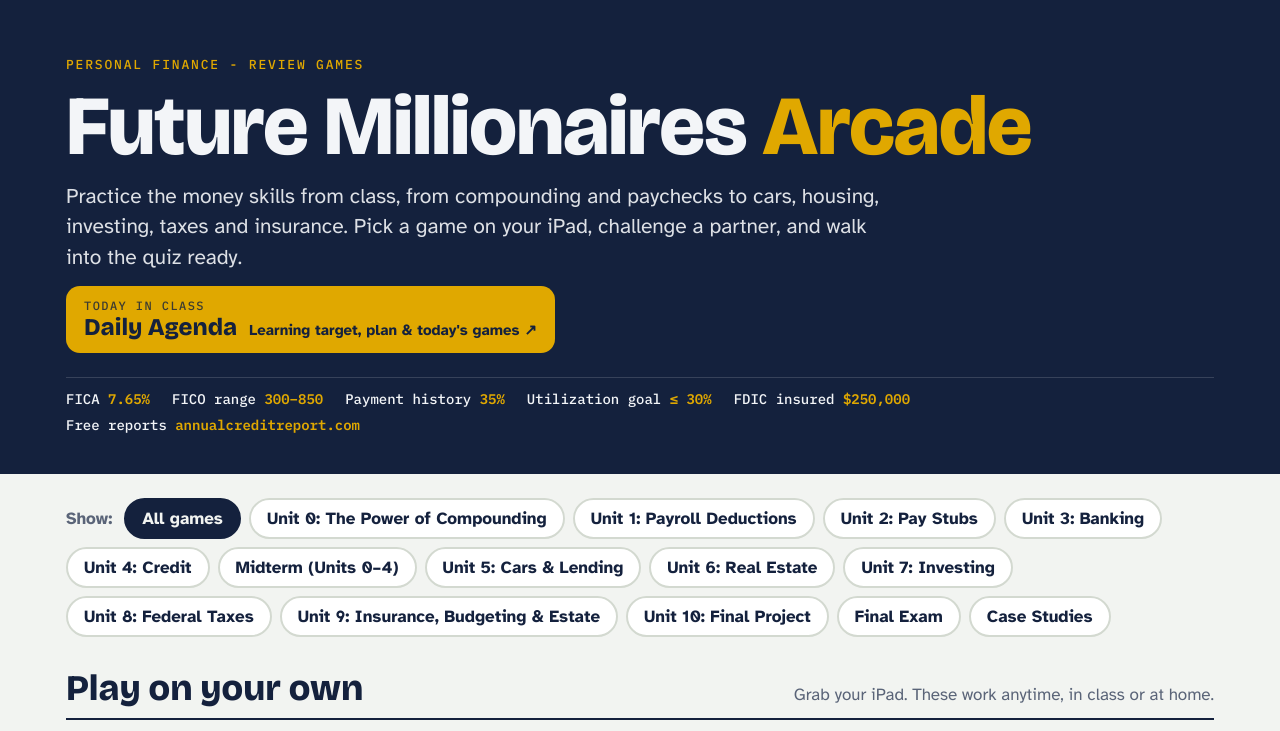
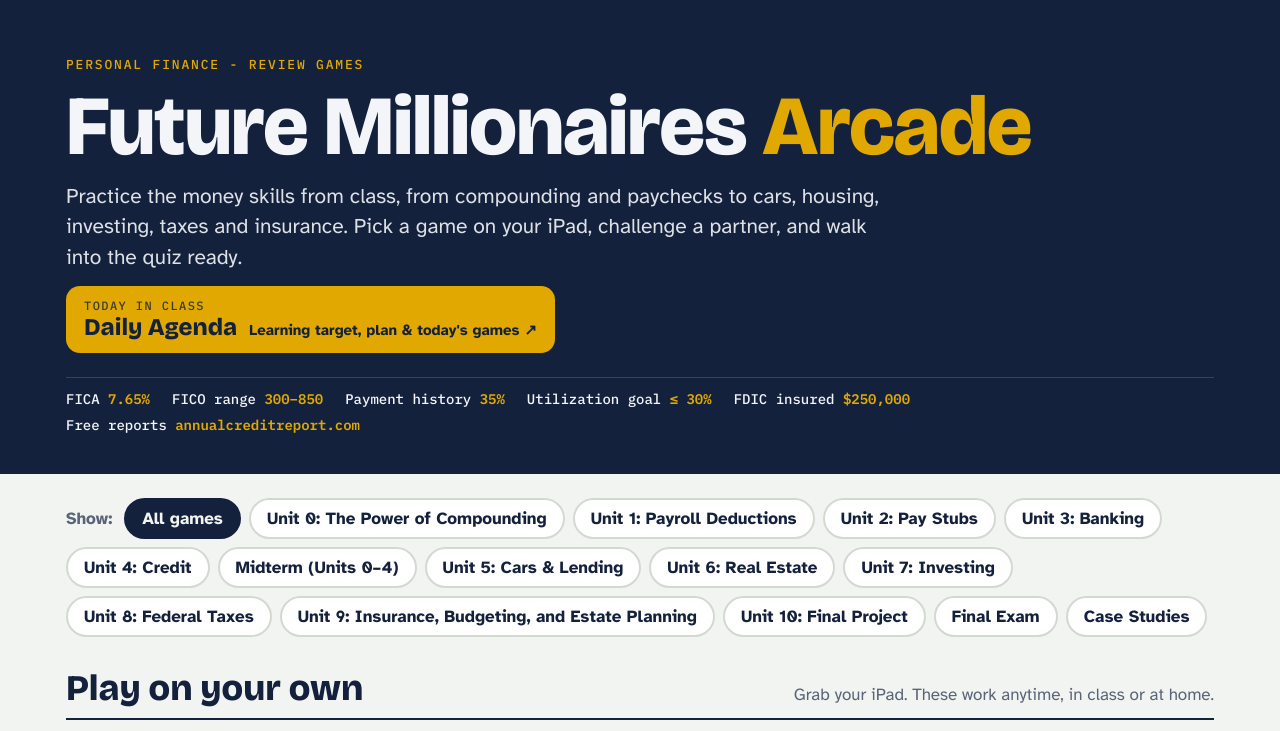
Before and after one commit to kjfisher/personal-finance, a plain HTML site: page index.html in a window 1280 px wide. Shown: the top 731 px of the page. Drawn offline with nearby package versions, Linux system fonts and the light colour scheme.

Commit message:
Update index.html

```diff
--- a/index.html
+++ b/index.html
@@ -102,7 +102,7 @@ footer { color:var(--muted); font-size:14px; text-align:center; padding-block:0
     <button class="chip" data-f="u6" aria-pressed="false">Unit 6: Real Estate</button>
     <button class="chip" data-f="u7" aria-pressed="false">Unit 7: Investing</button>
     <button class="chip" data-f="u8" aria-pressed="false">Unit 8: Federal Taxes</button>
-    <button class="chip" data-f="u9" aria-pressed="false">Unit 9: Insurance, Budgeting &amp; Estate</button>
+    <button class="chip" data-f="u9" aria-pressed="false">Unit 9: Insurance, Budgeting, and Estate Planning</button>
     <button class="chip" data-f="u10" aria-pressed="false">Unit 10: Final Project</button>
     <button class="chip" data-f="fin" aria-pressed="false">Final Exam</button>
 
@@ -163,17 +163,17 @@ const GAMES=[
   d:"Climb from $100 to $1,000,000 with questions from all nine units. Results show which units to study.", url:"/final-millionaire/"},
  {f:"u10", where:"solo", isNew:true, name:"Life at 22", big:"$/month", color:"--u10", unit:"Unit 10 - Final Project", tags:["Project tool", "Saves on this iPad"],
   d:"Build your career's monthly money plan: paycheck, rent, car, saving and fun, with live checks against the 30%, 10% and 50/30/20 guidelines.", url:"/life-at-22/"},
- {f:"u9", where:"solo", isNew:true, name:"Budget Builder", big:"50/30/20", color:"--u9", unit:"Unit 9 - Insurance, Budgeting & Estate", tags:["Solo", "6 budgets"],
+ {f:"u9", where:"solo", isNew:true, name:"Budget Builder", big:"50/30/20", color:"--u9", unit:"Unit 9 - Insurance, Budgeting, and Estate Planning", tags:["Solo", "6 budgets"],
   d:"Split pay 50/30/20, sort needs and wants, size an emergency fund and balance a real budget.", url:"/budget-builder/"},
- {f:"u9", where:"solo", isNew:true, name:"Cover Me", big:"Deductible", color:"--u9", unit:"Unit 9 - Insurance, Budgeting & Estate", tags:["Solo", "6 cards"],
+ {f:"u9", where:"solo", isNew:true, name:"Cover Me", big:"Deductible", color:"--u9", unit:"Unit 9 - Insurance, Budgeting, and Estate Planning", tags:["Solo", "6 cards"],
   d:"What you really pay on a medical bill, premiums vs. deductibles, insurance types, life insurance and estate documents.", url:"/cover-me/"},
- {f:"u9", where:"partner", isNew:true, name:"Life Duel", big:"Need?", color:"--u9", unit:"Unit 9 - Insurance, Budgeting & Estate", tags:["2 players, 1 iPad", "5–10 min"],
+ {f:"u9", where:"partner", isNew:true, name:"Life Duel", big:"Need?", color:"--u9", unit:"Unit 9 - Insurance, Budgeting, and Estate Planning", tags:["2 players, 1 iPad", "5–10 min"],
   d:"Budgets, emergency funds, insurance and estate planning. First correct tap scores.", url:"/life-duel/"},
- {f:"u9", where:"partner", isNew:true, name:"Life Vault", big:"6 locks", color:"--u9", unit:"Unit 9 - Insurance, Budgeting & Estate", tags:["Partners or teams", "15–20 min"],
+ {f:"u9", where:"partner", isNew:true, name:"Life Vault", big:"6 locks", color:"--u9", unit:"Unit 9 - Insurance, Budgeting, and Estate Planning", tags:["Partners or teams", "15–20 min"],
   d:"Six locks build Imani's budget, emergency fund, insurance and estate plan.", url:"/life-vault/"},
- {f:"u9", where:"class", isNew:true, name:"Life Corners", big:"4 corners", color:"--u9", unit:"Unit 9 - Insurance, Budgeting & Estate", tags:["Get up and move", "10–15 min"],
+ {f:"u9", where:"class", isNew:true, name:"Life Corners", big:"4 corners", color:"--u9", unit:"Unit 9 - Insurance, Budgeting, and Estate Planning", tags:["Get up and move", "10–15 min"],
   d:"Need, want or savings? Which insurance? Which document? Walk to your answer.", url:"/life-corners/"},
- {f:"u9", where:"class", isNew:true, name:"Life Showdown", big:"500", color:"--u9", unit:"Unit 9 - Insurance, Budgeting & Estate", tags:["Teams", "25–30 min"],
+ {f:"u9", where:"class", isNew:true, name:"Life Showdown", big:"500", color:"--u9", unit:"Unit 9 - Insurance, Budgeting, and Estate Planning", tags:["Teams", "25–30 min"],
   d:"Budgeting, emergency funds, health insurance, coverage types, life insurance and estate planning, with a plan-it final.", url:"/life-showdown/"},
  {f:"u8", where:"solo", isNew:true, name:"File It", big:"1040", color:"--u8", unit:"Unit 8 - Federal Taxes", tags:["Solo", "7 forms"],
   d:"Do a 2026 return: taxable income, tax by bracket, refund or owe, marginal vs. effective rate, forms, credits vs. deductions.", url:"/file-it/"},
```
